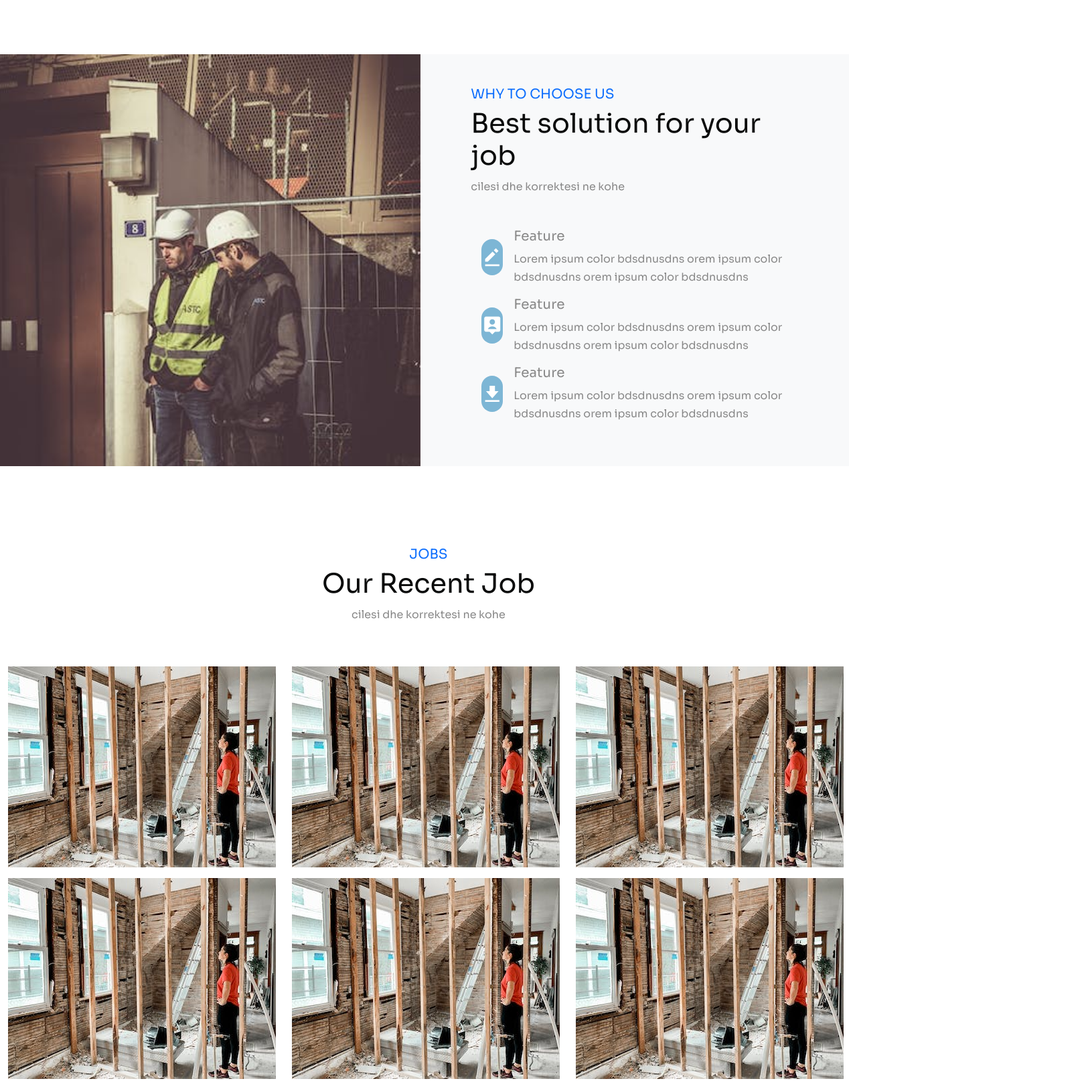
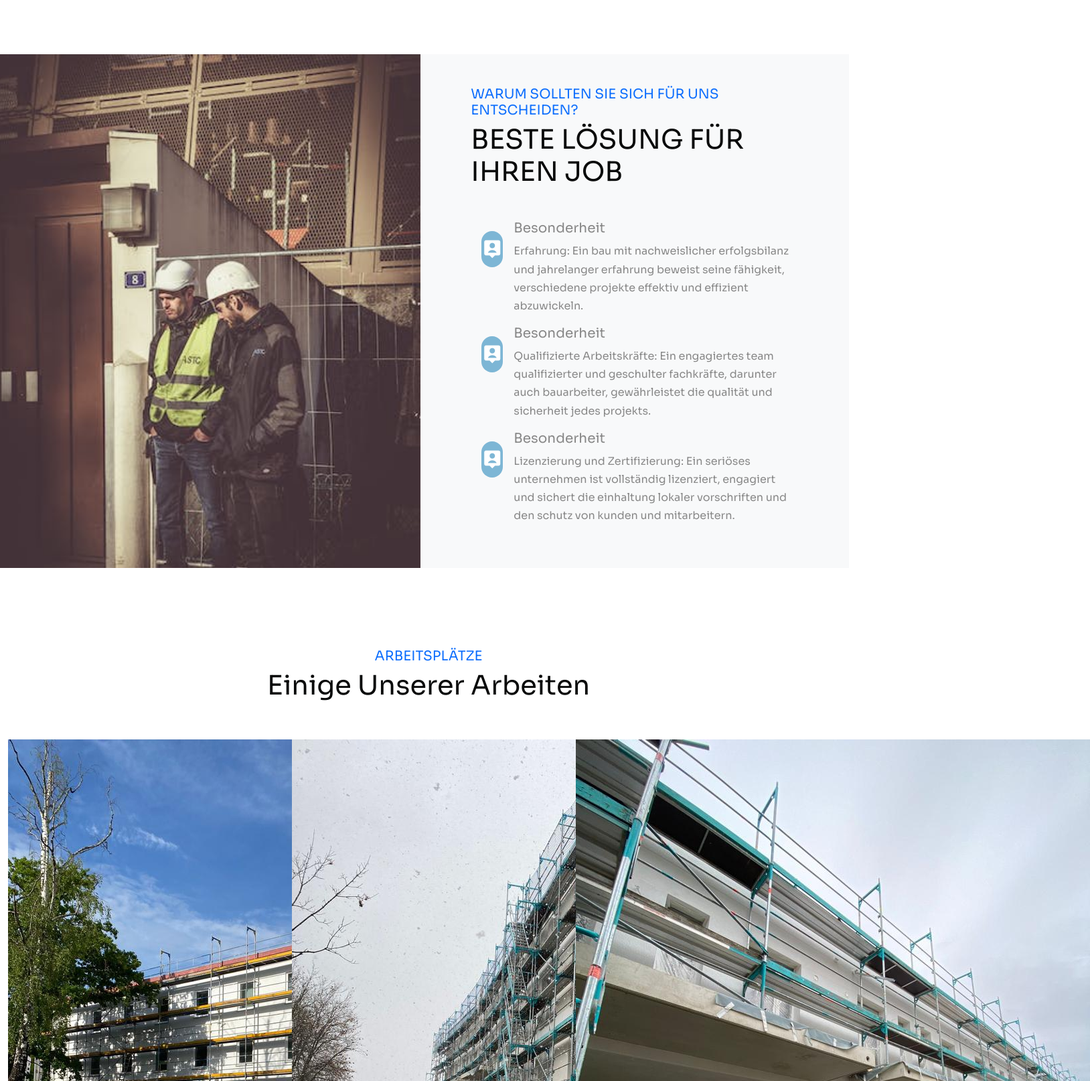
Before and after one commit to drago-Tarushi/bushibau-2, a plain HTML site: page index.html in a window 1280 px wide. Shown: the part 2400-4014 px from the top of the page at 67% size, 1628 px wide, since content can reach past the window. Drawn offline with nearby package versions, Linux system fonts and the light colour scheme.

Commit message:
first commit

```diff
--- a/CSS/style.css
+++ b/CSS/style.css
@@ -296,7 +296,7 @@ transition: all 0.4s ease;
     left: 0;
     width: 100%;
     height: 100%;
-    background-color: rgba(75, 73, 128, 0.8);
+    background-color: rgba(53, 61, 62, 0.295);
     padding: 30px;
     display: flex;
     align-items: flex-end;
--- a/index.html
+++ b/index.html
@@ -18,6 +18,10 @@
         html,
         body {
             scroll-behavior: smooth;
+        }
+        .project{
+            width: max-content;
+            height: 100%;
         }
 
 </style>
@@ -162,17 +166,17 @@
     <div class="container">
         <div class="row">
             <div class="col-md-10 offset-md-1">
-                <h5 class="text-primary"> WHY TO CHOOSE US</h5>
-                <h1>Best solution for your job </h1>
-                <p> cilesi dhe korrektesi ne kohe </p>
+                <h5 class="text-primary"> WARUM SOLLTEN SIE SICH FÜR UNS ENTSCHEIDEN?</h5>
+                <h1>BESTE LÖSUNG FÜR IHREN JOB </h1>
+
 
                 <div class="feature d-flex mt-5">
                     <div class="iconbox m-3">
-                        <i class='bx bxs-edit-alt'></i>
+                        <i class='bx bxs-user-pin'></i>
                     </div>
                     <div>
-                    <h5>Feature</h5>
-                    <p>Lorem ipsum color bdsdnusdns orem ipsum color bdsdnusdns orem ipsum color bdsdnusdns</p>
+                    <h5>Besonderheit</h5>
+                    <p>Erfahrung: Ein bau mit nachweislicher erfolgsbilanz und jahrelanger erfahrung beweist seine fähigkeit, verschiedene projekte effektiv und effizient abzuwickeln.</p>
                     </div>
                    </div>
 
@@ -181,18 +185,18 @@
                         <i class='bx bxs-user-pin' ></i>
                     </div>
                     <div>
-                    <h5>Feature</h5>
-                    <p>Lorem ipsum color bdsdnusdns orem ipsum color bdsdnusdns orem ipsum color bdsdnusdns</p>
+                    <h5>Besonderheit</h5>
+                    <p>Qualifizierte Arbeitskräfte: Ein engagiertes team qualifizierter und geschulter fachkräfte, darunter auch bauarbeiter, gewährleistet die qualität und sicherheit jedes projekts.</p>
                     </div>
                    </div>
 
                    <div class="feature d-flex">
                     <div class="iconbox m-3">
-                        <i class='bx bxs-download'></i>
+                        <i class='bx bxs-user-pin'></i>
                     </div>
                     <div>
-                    <h5>Feature</h5>
-                    <p>Lorem ipsum color bdsdnusdns orem ipsum color bdsdnusdns orem ipsum color bdsdnusdns</p>
+                    <h5>Besonderheit</h5>
+                    <p>Lizenzierung und Zertifizierung: Ein seriöses unternehmen ist vollständig lizenziert, engagiert und sichert die einhaltung lokaler vorschriften und den schutz von kunden und mitarbeitern.</p>
                     </div>
                    </div>
             </div>
@@ -206,19 +210,19 @@
     <div class="container-fluid">
         <div class="row mb-5">
             <div class="col-md-8 mx-auto text-center">
-                <h5 class="text-primary"> JOBS</h5>
-                <h1>Our Recent Job</h1>
-                <p> cilesi dhe korrektesi ne kohe </p>
+                <h5 class="text-primary">ARBEITSPLÄTZE</h5>
+                <h1>Einige Unserer Arbeiten</h1>
+                <!--<p> cilesi dhe korrektesi ne kohe </p>-->
             </div>
         </div>
         <div class="row g-3">
            <div class="col-lg-4 col-sm-6">
             <div class="project">
-                <img src="image.html/foto4.png" alt="">
+                <img src="image.html/ausseputy1.png" alt="">
                 <div class="overlay">
                    <div>
-                    <h4 class="text-white">Title job</h4>
-                    <h6 class="text-white">TrockenBau</h6>
+                    <h4 class="text-white">AUẞENPUTZ</h4>
+                    <h6 class="text-white"></h6>
                    </div>
                 </div>
             </div>
@@ -226,11 +230,11 @@
 
            <div class="col-lg-4 col-sm-6">
             <div class="project">
-                <img src="image.html/foto4.png" alt="">
+                <img src="image.html/ausen putz2.jpg" alt="">
                 <div class="overlay">
                    <div>
-                    <h4 class="text-white">Title job</h4>
-                    <h6 class="text-white">TrockenBau</h6>
+                    <h4 class="text-white">AUẞENPUTZ</h4>
+                    <h6 class="text-white"></h6>
                    </div>
                 </div>
             </div>
@@ -238,11 +242,11 @@
 
            <div class="col-lg-4 col-sm-6">
             <div class="project">
-                <img src="image.html/foto4.png" alt="">
+                <img src="image.html/ausenput3.jpg" alt="">
                 <div class="overlay">
                    <div>
-                    <h4 class="text-white">Title job</h4>
-                    <h6 class="text-white">TrockenBau</h6>
+                    <h4 class="text-white">AUẞENPUTZ</h4>
+                    <h6 class="text-white"></h6>
                    </div>
                 </div>
             </div>
@@ -250,11 +254,11 @@
 
            <div class="col-lg-4 col-sm-6">
             <div class="project">
-                <img src="image.html/foto4.png" alt="">
+                <img src="image.html/tro.png" alt="">
                 <div class="overlay">
                    <div>
-                    <h4 class="text-white">Title job</h4>
-                    <h6 class="text-white">TrockenBau</h6>
+                    <h4 class="text-white">TROCKENBAU</h4>
+                    <!--<h6 class="text-white">TrockenBau</h6>-->
                    </div>
                 </div>
             </div>
@@ -262,11 +266,11 @@
 
            <div class="col-lg-4 col-sm-6">
             <div class="project">
-                <img src="image.html/foto4.png" alt="">
+                <img src="image.html/tro1.png" alt="">
                 <div class="overlay">
                    <div>
-                    <h4 class="text-white">Title job</h4>
-                    <h6 class="text-white">TrockenBau</h6>
+                    <h4 class="text-white">TROCKENBAU</h4>
+
                    </div>
                 </div>
             </div>
@@ -274,11 +278,11 @@
 
            <div class="col-lg-4 col-sm-6">
             <div class="project">
-                <img src="image.html/foto4.png" alt="">
+                <img src="image.html/farbe.png" alt="">
                 <div class="overlay">
                    <div>
-                    <h4 class="text-white">Title job</h4>
-                    <h6 class="text-white">TrockenBau</h6>
+                    <h4 class="text-white">TROCKENBAU UND FARBE</h4>
+
                    </div>
                 </div>
             </div>
@@ -350,7 +354,7 @@
                     <h5 class="text-white">KONTAKT</h5>
                     <ul class="list-unstyled">
                         <li>ADRESS :schißlerstrabe 17</li>
-                        <li><a href="mailto:dragotarushi97@gmail.com">EMAIL : alfonstarushi@gmail.com</a></li>
+                        <li><a href="mailto:bushibau.info@gmail.com">EMAIL : bushibau.info@gmail.com</a></li>
                         <li> <a href="tel:+355 4499 332">PHONE NUMMER : +4917624372734</a></li>
                     </ul>
                 </div>
```
Also changed, not shown: image.html/ausen putz2.jpg (added), image.html/ausenput3.jpg (added), image.html/ausseputy1.png (added), image.html/farbe.png (added), image.html/tro.png (added), image.html/tro1.png (added), image.html/vollamerschutz1.png (added).
